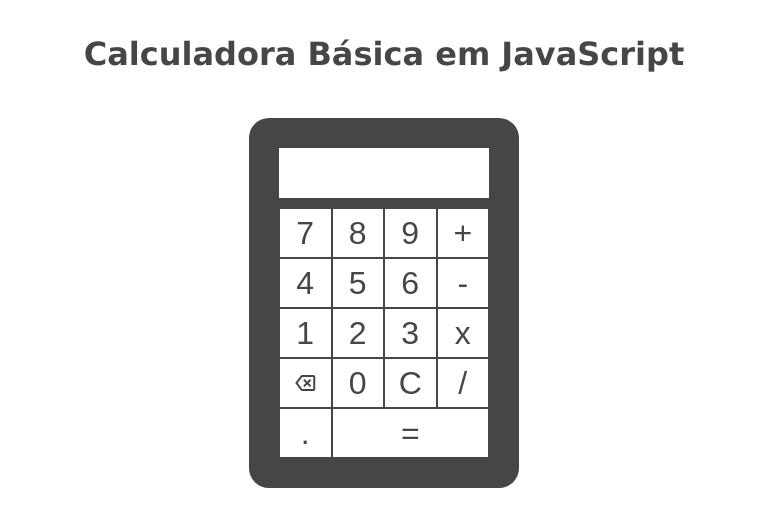
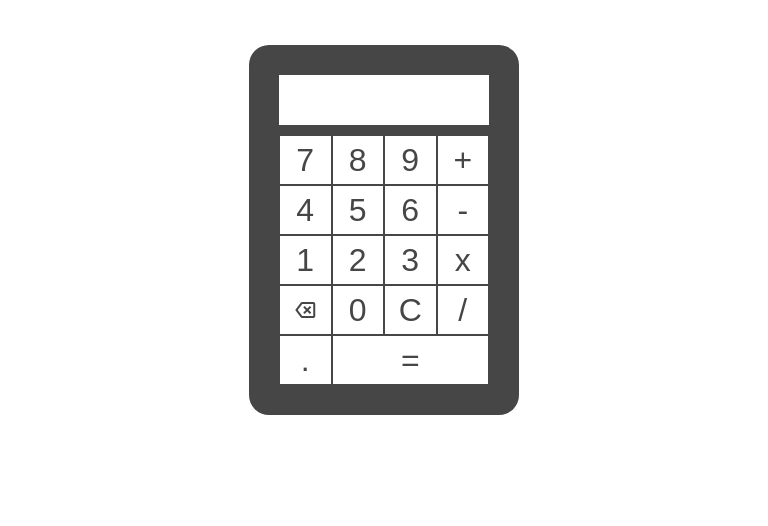
Before and after one commit to gabrielm29/calculadora-javascript, a plain HTML site: page index.html in a window 768 px wide. Drawn offline with nearby package versions, Linux system fonts and the light colour scheme.

Commit message:
Retirei o titulo

```diff
--- a/index.html
+++ b/index.html
@@ -10,7 +10,6 @@
 </head>
 <body>
     <main>
-        <h1>Calculadora Básica em JavaScript</h1>
         <div id="calculadora">
             <input type="text" name="tela" id="tela" readonly>
             <div class="botoes">
--- a/style.css
+++ b/style.css
@@ -14,12 +14,6 @@
     }
 
     /*Configurações do Principal*/
-    h1{
-        text-align: center;
-        margin-top: 40px;
-        font-family: Verdana, Geneva, Tahoma, sans-serif, Helvetica, sans-serif;
-        color: var(--cinza);
-    }
     #calculadora{
         background-color: var(--cinza);
         width: 270px;
@@ -76,37 +70,21 @@
     }
 }
 @media screen and (min-width: 320px) and (max-width: 480px){
-    h1{
-        margin-top: 30px;
-        font-size: 1.7em;
-    }
     #calculadora{
         margin-top: 30px;
     }
 }
 @media screen and (min-width: 480px) and (max-width: 768px){
-    h1{
-        margin-top: 35px;
-        font-size: 1.8em;
-    }
     #calculadora{
         margin-top: 40px;
     }
 }
 @media screen and (min-width: 768px) and (max-width: 1024px){
-    h1{
-        margin-top: 35px;
-        font-size: 2em;
-    }
     #calculadora{
         margin-top: 45px;
     }
 }
 @media screen and (min-width: 1024px) and (max-width: 1200px){
-    h1{
-        margin-top: 40px;
-        font-size: 2em;
-    }
     #calculadora{
         margin-top: 50px;
     }
```
